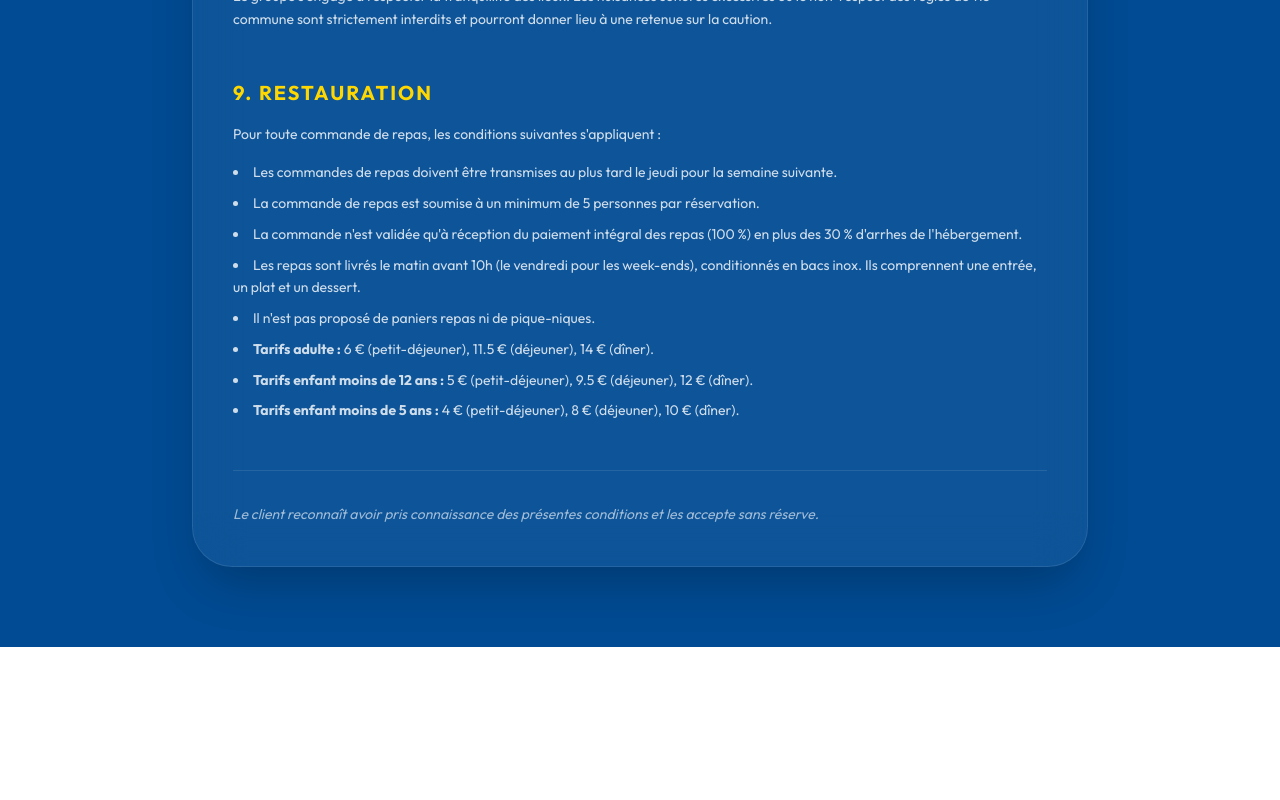
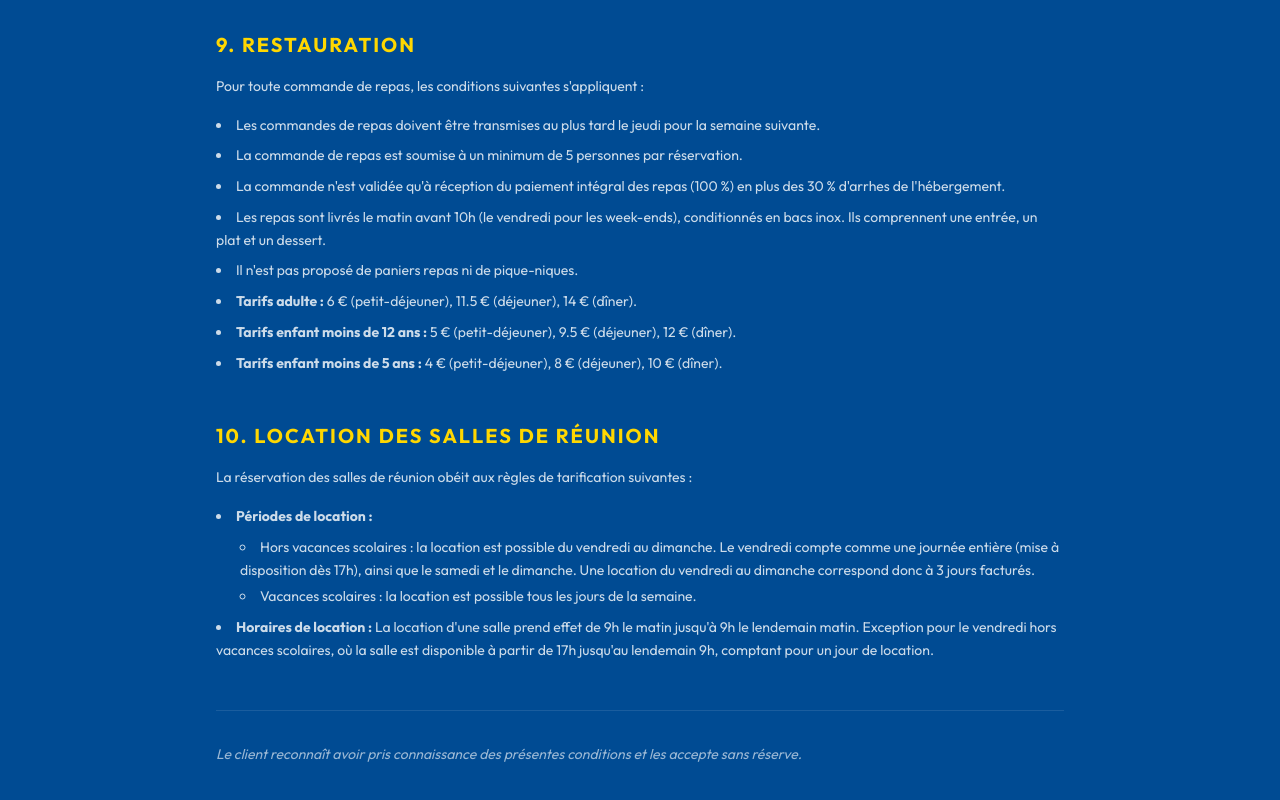
Before and after one commit to drmucomnisports-cyber/maladrerie, a React (Vite) app: page /cgv in a window 1280 px wide. Shown: the part 1932-2732 px from the top of the page. Before the commit the page ends 2579 px from the top, so only its background shows below. Built offline with nearby package versions, Linux system fonts and the light colour scheme; no server answers; a web font is replaced by a local one.

Commit message:
Update frontend CGV page with meeting room terms and fix encoding

```diff
--- a/src/pages/CGV.jsx
+++ b/src/pages/CGV.jsx
@@ -1,17 +1,21 @@
-import React from 'react';
+import React, { useEffect } from 'react';
+import { ArrowLeft } from 'lucide-react';
 import { Link } from 'react-router-dom';
-import { ArrowLeft } from 'lucide-react';
 
 const CGV = () => {
+  useEffect(() => {
+    window.scrollTo(0, 0);
+  }, []);
+
   return (
-    <div className="min-h-screen bg-muc-blue text-white py-20 px-6">
-      <div className="max-w-4xl mx-auto bg-white/5 backdrop-blur-xl p-10 rounded-[2.5rem] border border-white/10 shadow-2xl">
+    <div className="min-h-screen bg-[#004B93] text-white pt-24 pb-32">
+      <div className="max-w-4xl mx-auto px-6">
         <Link to="/" className="inline-flex items-center gap-2 text-muc-yellow hover:gap-4 transition-all mb-8 font-bold uppercase tracking-widest text-sm">
           <ArrowLeft size={20} /> Retour à l'accueil
         </Link>
 
         <h1 className="text-4xl font-black mb-4 uppercase tracking-tighter">Conditions Générales de Vente et de Location</h1>
-        <p className="text-slate-400 mb-12">Gîte de la Maladrerie - Version 1.7 - Mai 2026</p>
+        <p className="text-slate-400 mb-12">Gîte de la Maladrerie - Version 1.8 - Mai 2026</p>
 
         <div className="space-y-12 text-white/80 leading-relaxed text-sm">
           <section>
@@ -90,6 +94,20 @@ const CGV = () => {
             </ul>
           </section>
 
+          <section>
+            <h2 className="text-xl font-bold text-muc-yellow uppercase tracking-widest mb-4">10. Location des Salles de Réunion</h2>
+            <p>La réservation des salles de réunion obéit aux règles de tarification suivantes :</p>
+            <ul className="mt-4 space-y-2 list-disc list-inside">
+              <li><strong>Périodes de location :</strong>
+                <ul className="ml-6 mt-2 space-y-1 list-[circle] list-inside">
+                  <li>Hors vacances scolaires : la location est possible du vendredi au dimanche. Le vendredi compte comme une journée entière (mise à disposition dès 17h), ainsi que le samedi et le dimanche. Une location du vendredi au dimanche correspond donc à 3 jours facturés.</li>
+                  <li>Vacances scolaires : la location est possible tous les jours de la semaine.</li>
+                </ul>
+              </li>
+              <li><strong>Horaires de location :</strong> La location d'une salle prend effet de 9h le matin jusqu'à 9h le lendemain matin. Exception pour le vendredi hors vacances scolaires, où la salle est disponible à partir de 17h jusqu'au lendemain 9h, comptant pour un jour de location.</li>
+            </ul>
+          </section>
+
           <div className="pt-8 border-t border-white/10 italic text-white/60">
             <p>Le client reconnaît avoir pris connaissance des présentes conditions et les accepte sans réserve.</p>
           </div>
```
